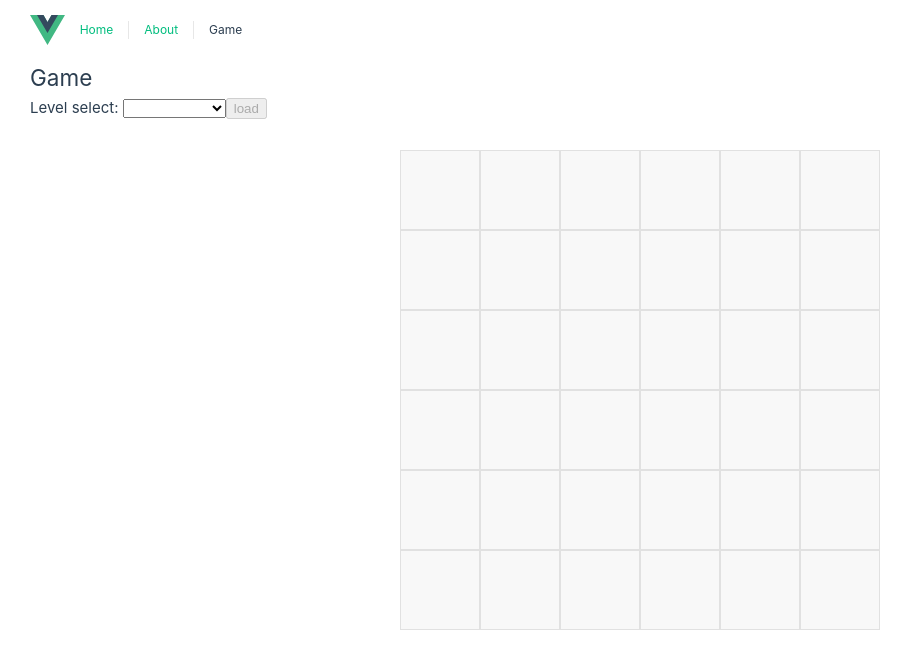
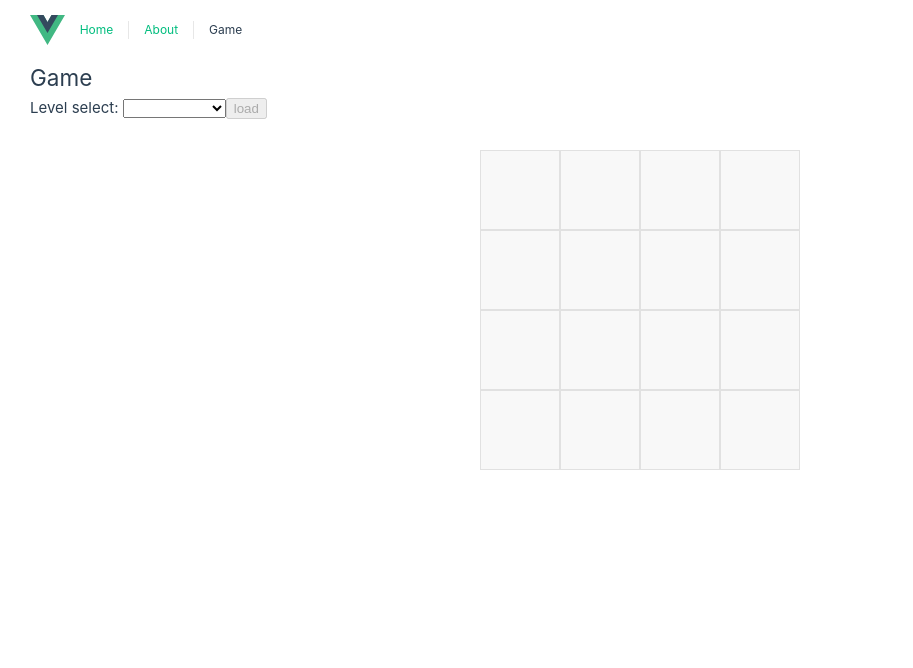
Before and after one commit to santiagoarizti/ch-traffic, a Vue app: page /game in a window 1280 px wide. Shown: the top 668 px of the page, without its empty margins (0-913 px from the left). Built offline with nearby package versions, Linux system fonts and the light colour scheme.

Commit message:
starting car

```diff
--- /dev/null
+++ b/src/components/MovingCar.vue
@@ -0,0 +1,20 @@
+<script setup lang="ts">import { CarPosition } from '@/lib/levels';
+
+const props = defineProps<{
+    car: CarPosition,
+}>();
+
+</script>
+
+<template>
+    <span
+        class="moving-car"
+    />
+</template>
+
+<style scoped>
+/* we are working with a grid child here */
+.moving-car {
+
+}
+</style>
--- a/src/components/TrafficGrid.vue
+++ b/src/components/TrafficGrid.vue
@@ -1,10 +1,15 @@
 <script setup lang="ts">
+import {useGameStore} from '@/stores/game';
 import {useGameSettingsStore} from '@/stores/gameSettings';
-import {ref, toRefs, computed} from 'vue';
+import {ref, computed} from 'vue';
+import MovingCar from './MovingCar.vue';
 
-const store = useGameSettingsStore();
+const game = useGameStore();
+const settings = useGameSettingsStore();
 
-const {size, gridSize} = toRefs(store);
+const size = computed(() => game.level?.size ?? [4, 4]);
+
+const gridSize = computed(() => size.value.map(s => s * settings.squareSize));
 
 const squares = computed(() => {
     const squares = [];
@@ -18,6 +23,8 @@ const squares = computed(() => {
     return squares;
 });
 
+const cars = computed(() => game.level?.carsPositions ?? []);
+
 const showCoordenates = ref(false);
 
 </script>
@@ -28,13 +35,19 @@ const showCoordenates = ref(false);
             class="tg-square"
             v-for="(s, i) of squares"
             :key="i"
-            :style="{'--col': s.y + 1, '--row': s.x + 1}"
+            :style="{gridColumnStart: s.y + 1, gridRowStart: s.x + 1}"
         >
             <span v-if="showCoordenates">
                 {{i}}<br>
                 ({{s.x}}, {{s.y}})
             </span>
         </span>
+
+        <MovingCar
+            v-for="car of cars"
+            :key="car.car"
+            :car="car"
+        />
     </div>
 </template>
 
@@ -51,9 +64,9 @@ const showCoordenates = ref(false);
 
 .tg-square {
     border: 1px solid var(--color-border);
-    /*width: v-bind("`${squareSize}px`");
-    height: v-bind("`${squareSize}px`");*/
-    grid-column: var(--col) / span 1;
-    grid-row: var(--row) / span 1;
+    /* grid-column-start: bound directly to :style; */
+    grid-column-end: span 1;
+    /* grid-row-start: bound directly to :style; */
+    grid-row-end: span 1;
 }
 </style>
--- a/src/stores/game.ts
+++ b/src/stores/game.ts
@@ -1,8 +1,11 @@
 import {GameLevel, getStandardLevels} from '@/lib/levels';
 import {defineStore} from 'pinia';
 import {ref, computed} from 'vue';
+// import {useGameSettingsStore} from '@/stores/gameSettings';
 
 export const useGameStore = defineStore('game', () => {
+
+    // const settings = useGameSettingsStore();
 
     // should be already parsed and validated.
     const levels = ref<GameLevel[]>([]);
@@ -20,8 +23,11 @@ export const useGameStore = defineStore('game', () => {
     }
 
     return {
+        // state
         levels,
+        // getters
         level,
+        // actions
         initStandardLevels,
         loadLevel,
     };
--- a/src/stores/gameSettings.ts
+++ b/src/stores/gameSettings.ts
@@ -1,15 +1,11 @@
 import {defineStore} from 'pinia';
-import {ref, computed} from 'vue';
+import {ref} from 'vue';
 
 export const useGameSettingsStore = defineStore('game-settings', () => {
-    const size = ref<[number, number]>([6, 6]);
 
     const squareSize = ref(80);
-    const gridSize = computed(() => size.value.map(s => s * squareSize.value));
 
     return {
-        size,
         squareSize,
-        gridSize,
     };
 });
--- a/src/views/GameView.vue
+++ b/src/views/GameView.vue
@@ -12,7 +12,7 @@ store.initStandardLevels();
 const selectedLevel = ref(store.level?.id);
 
 function loadLevel() {
-    if (selectedLevel.value) {
+    if (selectedLevel.value != null) {
         store.loadLevel(selectedLevel.value);
     }
 }
@@ -28,7 +28,7 @@ const disableSubmit = computed(() => selectedLevel.value == null);
     <label>
         Level select:
         <select
-            v-model="selectedLevel"
+            v-model.number="selectedLevel"
         >
             <option disabled>
                 Select a level
```
